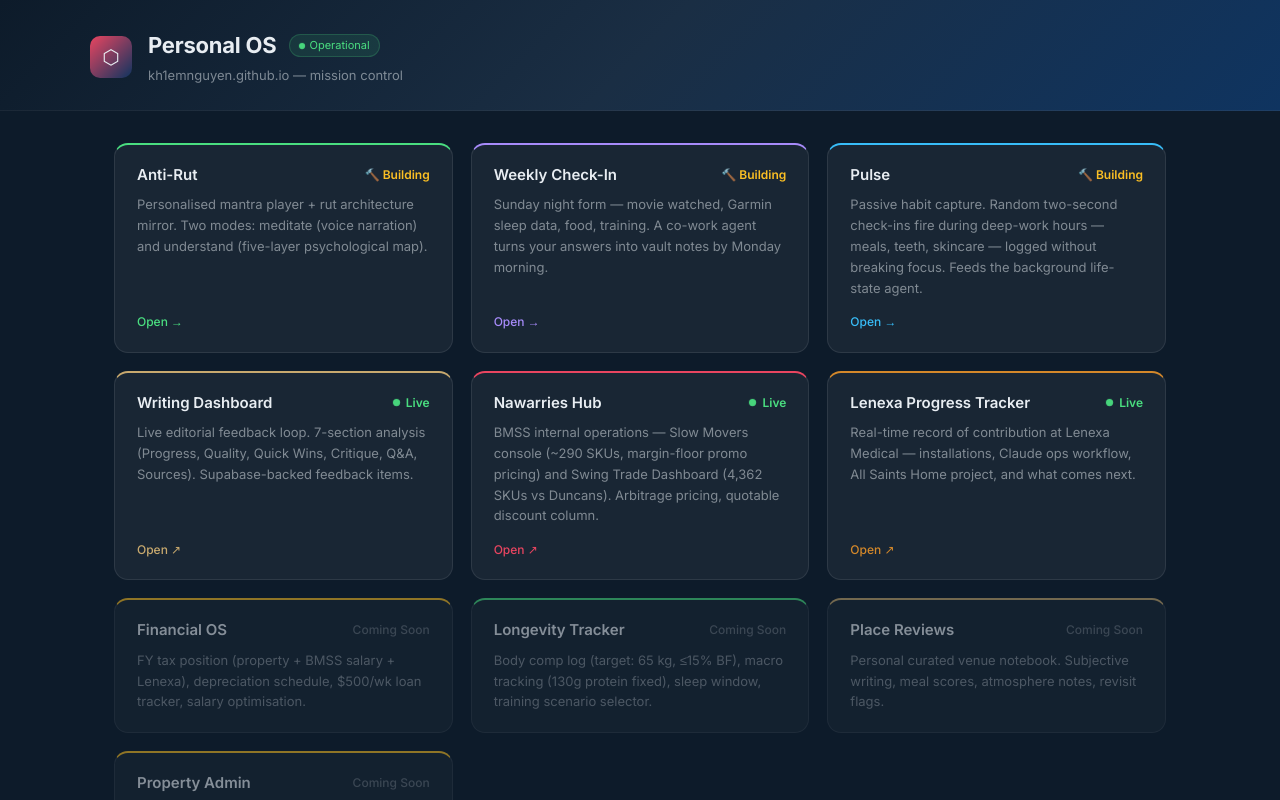
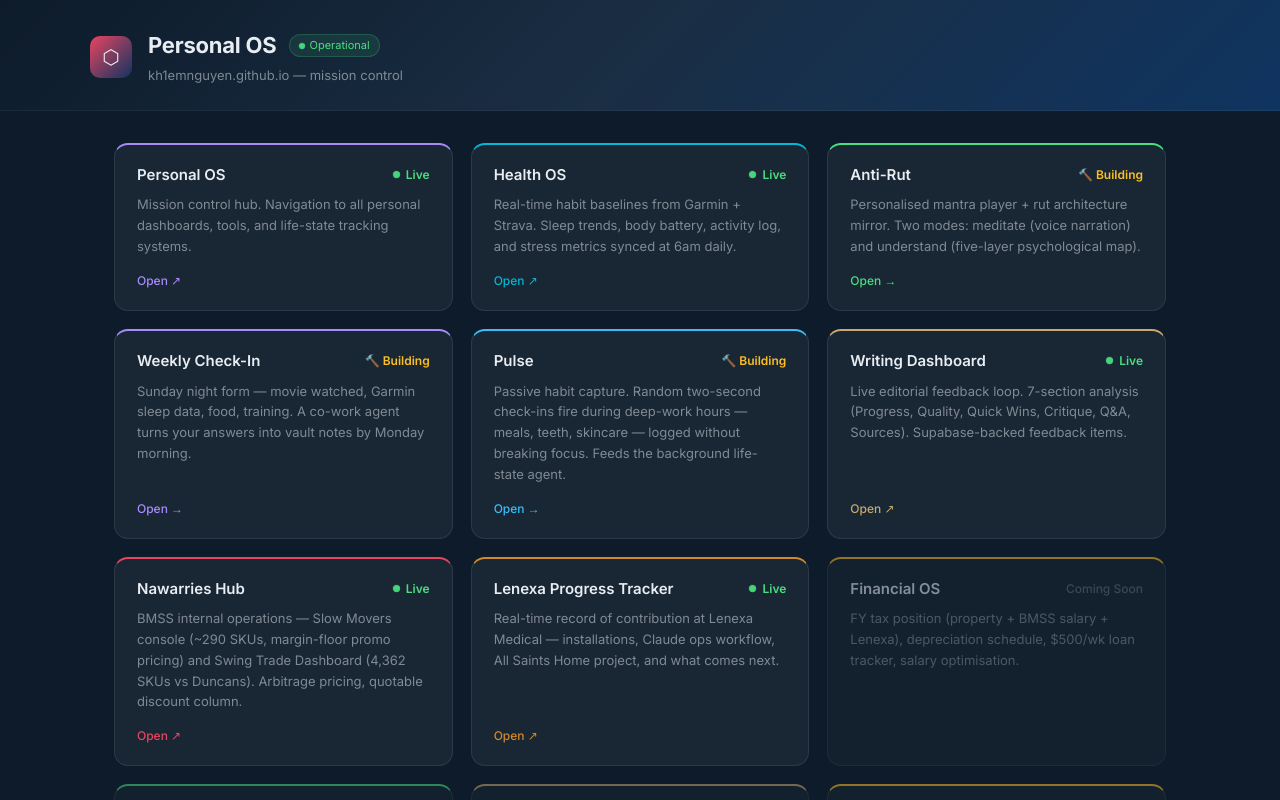
Before and after one commit to kh1emnguyen/personal-os, a React (Vite) app: page / in a window 1280 px wide. Shown: the top 800 px of the page. Built offline with nearby package versions, Linux system fonts and the light colour scheme; no server answers.

Commit message:
Add Health OS + Personal OS cards to dashboard navigation

```diff
--- a/src/pages/Home.jsx
+++ b/src/pages/Home.jsx
@@ -1,6 +1,22 @@
 import { useNavigate } from 'react-router-dom'
 
 const cards = [
+  {
+    title: 'Personal OS',
+    description: 'Mission control hub. Navigation to all personal dashboards, tools, and life-state tracking systems.',
+    accent: '#a78bfa',
+    status: 'live',
+    href: 'https://kh1emnguyen.github.io/personal-os/',
+    external: true,
+  },
+  {
+    title: 'Health OS',
+    description: 'Real-time habit baselines from Garmin + Strava. Sleep trends, body battery, activity log, and stress metrics synced at 6am daily.',
+    accent: '#06b6d4',
+    status: 'live',
+    href: 'https://kh1emnguyen.github.io/health-os/',
+    external: true,
+  },
   {
     title: 'Anti-Rut',
     description: 'Personalised mantra player + rut architecture mirror. Two modes: meditate (voice narration) and understand (five-layer psychological map).',
@@ -80,9 +96,9 @@ const cards = [
 ]
 
 const stats = [
-  { label: 'Live tools',       value: '4' },
+  { label: 'Live tools',       value: '6' },
   { label: 'Tools building',   value: '2' },
-  { label: 'Repos on GitHub',  value: '4' },
+  { label: 'Repos on GitHub',  value: '6' },
   { label: 'Supabase vectors', value: '~3,500' },
 ]
 
```
